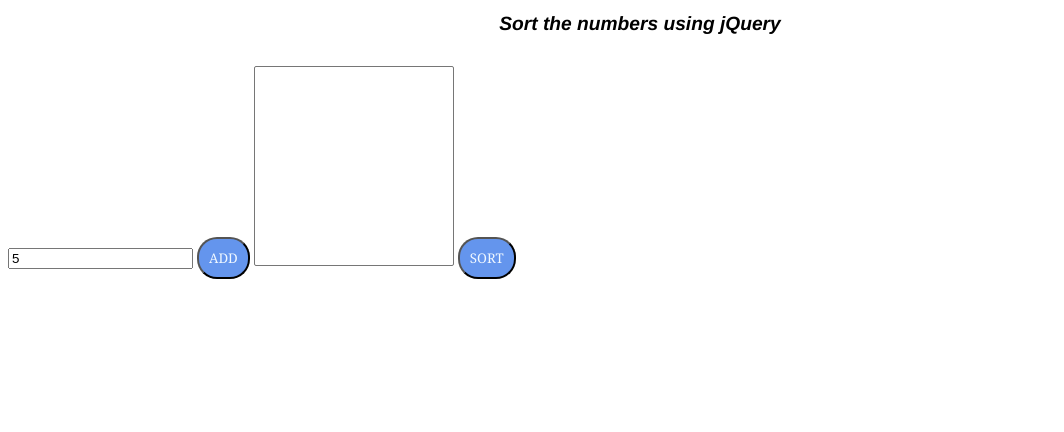
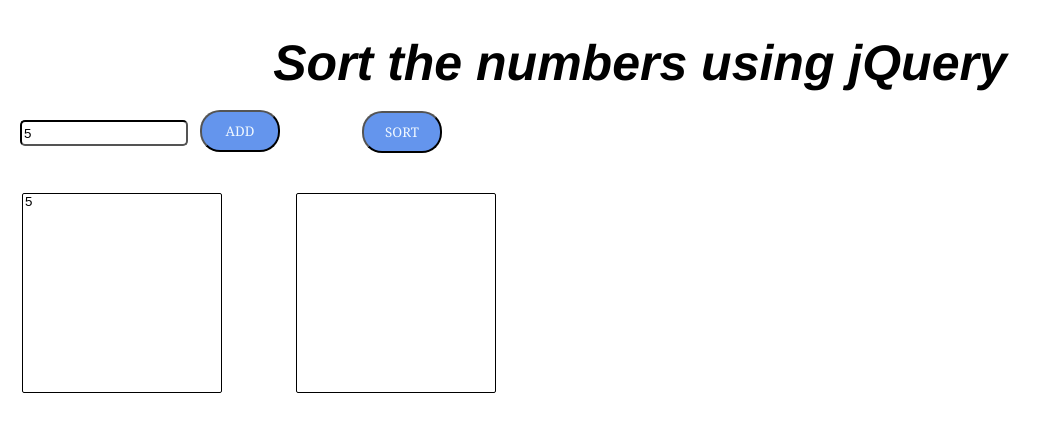
Before and after one commit to aneeshd27/Web-Technology, a plain HTML site: page Sort Numbers Using jquery/index.html in a window 1280 px wide. Both pictures are taken after typing "5" into the empty fields and a click on the button "ADD". Shown: the whole page, without its empty margins (0-1064 px from the left). Drawn offline with nearby package versions, Linux system fonts and the light colour scheme.

Commit message:
Updated layout

```diff
--- a/Sort Numbers Using jquery/index.html
+++ b/Sort Numbers Using jquery/index.html
@@ -6,12 +6,49 @@
         <h1 id="heading1" style="text-align:center;">Sort the numbers using jQuery</h1><br>
         <input type="number" id="num" placeholder="Enter the number" style="position:-webkit-sticky;">
         <button type="button" id="button1" onclick="addNumber()">ADD</button>
-        <select multiple="multiple" style="width: 200px;height: 200px;position:relative;"  ></select>
-        <button type="button" id="button2" onclick="">SORT</button>
+        <select multiple="multiple" style="width: 200px;height: 200px;position:relative;" id="dropdown1" ></select>
+        <button type="button" id="button2" onclick="sortNumbers()" >SORT</button>
+        <select multiple="multiple" style="width: 200px;height: 200px;position: relative;" id="dropdown2"></select>
+        <script>
+            $(document).ready(function()
+            {
+                function addNumber()
+                {
+                    var num=$("#num").val();
+                    $("#dropdown1").append("<option>"+num+"</option");
+                }
+
+                function sortNumbers() {
+                var numbers = [];
+                $("#dropdown1 option").each(function() {
+                    numbers.push(parseInt($(this).val()));
+                });
+
+                numbers.sort(function(a, b) {
+                    return a - b;
+                });
+
+                $("#dropdown2").empty();
+                $.each(numbers, function(index, value) {
+                    $("#dropdown2").append("<option>" + value + "</option>");
+                });
+            }
+
+            $("#button1").click(addNumber);
+            $("#button2").click(sortNumbers);
+        });
+
+
+        </script>
         <style>
-            #heading1{font-size: larger;font-family:'Franklin Gothic Medium', 'Arial Narrow', Arial, sans-serif, sans-serif;font-style: italic;}
-            #button1{font-weight: 100;background-color: cornflowerblue;color: aliceblue;border-radius: 20px;padding: 10px;font-family:Georgia, 'Times New Roman', Times, serif;}
-            #button2{font-weight: 100;background-color: cornflowerblue;color: aliceblue;border-radius: 20px;padding: 10px;font-family: Georgia, 'Times New Roman', Times, serif;}
+            #num{position:absolute;left: 20px;top: 120px;border-color: black;height: 20px;width: 160px;border-radius: 5px;}
+            #button1{position: absolute;left:200px;top:110px}
+            #button2{position: relative;left:150px;top:-203px}
+            #dropdown1{position: relative;left: 14px;top:50px;border-color: black;}
+            #dropdown2{position: relative;top: 50px;border-color: black;}
+            #heading1{font-size: 50px;font-family:'Franklin Gothic Medium', 'Arial Narrow', Arial, sans-serif, sans-serif;font-style: italic;}
+            #button1{font-weight: 100;background-color: cornflowerblue;color: aliceblue;border-radius: 20px;padding: 10px;font-family:Georgia, 'Times New Roman', Times, serif;width: 80px;}
+            #button2{font-weight: 100;background-color: cornflowerblue;color: aliceblue;border-radius: 20px;padding: 10px;font-family: Georgia, 'Times New Roman', Times, serif;width: 80px;}
         </style>
         </body>
 
```
